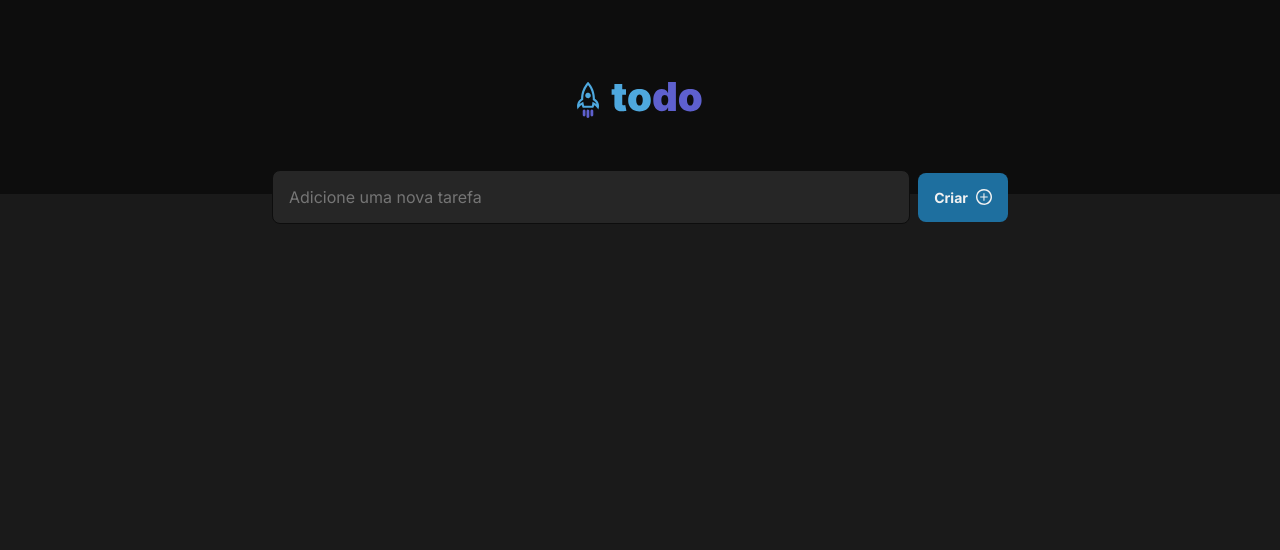
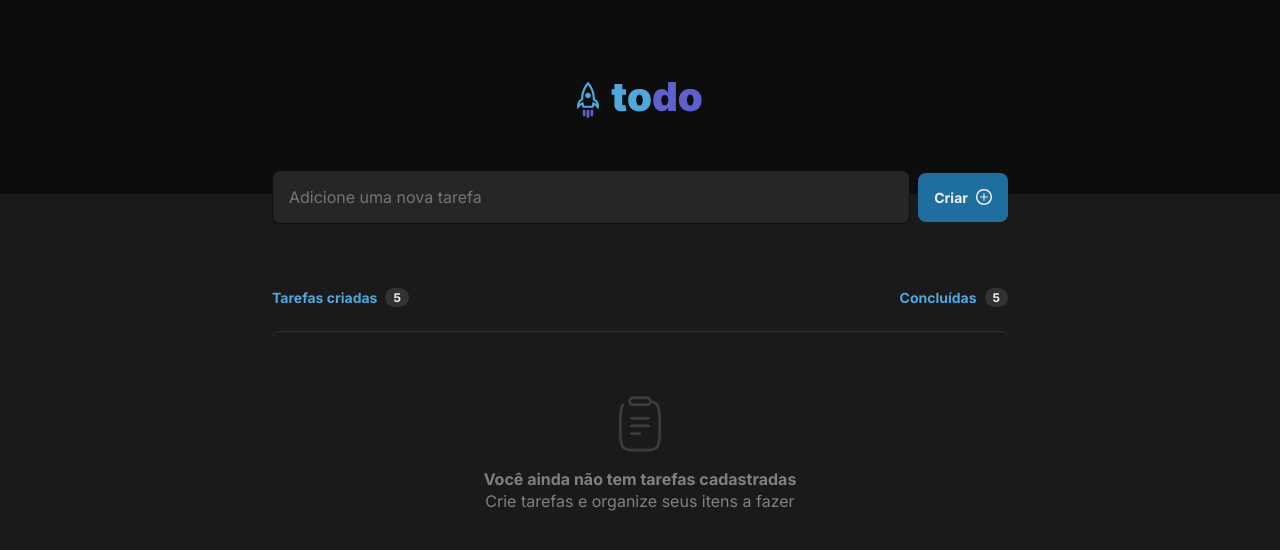
Before and after one commit to felipepleao/to-do-react, a React (Vite) app: page / in a window 1280 px wide. Shown: the top 550 px of the page. Built offline with nearby package versions, Linux system fonts and the light colour scheme.

Commit message:
Design estático finalizado

```diff
--- a/src/App.module.css
+++ b/src/App.module.css
@@ -6,3 +6,19 @@
   max-width: 73.6rem;
   margin: 0 auto;
 }
+
+.taskWrapper {
+  display: flex;
+  align-items: inter;
+  justify-content: space-between;
+  margin-top: 6.4rem;
+}
+
+.taskListWrapper {
+  height: 48rem;
+  overflow-y: auto;
+  margin-top: 2.4rem;
+  display: flex;
+  flex-direction: column;
+  row-gap: 1.2rem;
+}
--- a/src/App.tsx
+++ b/src/App.tsx
@@ -2,6 +2,9 @@ import "./global.css";
 import styles from "./App.module.css";
 import { Header } from "./components/Header";
 import { AddTask } from "./components/AddTask";
+import { TaskStatus } from "./components/TaskStatus";
+import { Task } from "./components/Task";
+import { EmptyList } from "./components/EmptyList";
 
 export function App() {
   return (
@@ -10,6 +13,15 @@ export function App() {
       <main className={styles.container}>
         <div className={styles.wrapper}>
           <AddTask />
+          <div className={styles.taskWrapper}>
+            <TaskStatus taskCondition="Tarefas criadas" taskCounter="5" />
+            <TaskStatus taskCondition="Concluídas" taskCounter="5" />
+          </div>
+
+          <div className={styles.taskListWrapper}>
+            <EmptyList />
+            {/* <Task taskDescription="Integer urna interdum massa libero auctor neque turpis turpis semper. Duis vel sed fames integer.qweqwe" /> */}
+          </div>
         </div>
       </main>
     </>
--- a/src/components/AddTask.module.css
+++ b/src/components/AddTask.module.css
@@ -8,7 +8,7 @@
   column-gap: 8px;
 }
 
-.form input, button {
+.form input, .form button {
   padding: 1.6rem;
   border-radius: 8px;
   color: var(--gray-100);
--- /dev/null
+++ b/src/components/EmptyList.module.css
@@ -0,0 +1,18 @@
+.emptyContainer {
+  border-top: 1px solid var(--gray-400);
+  border-radius: 8px;
+  padding: 6.4rem 2.4rem;
+  display: flex;
+  flex-direction: column;
+  align-items: center;
+  row-gap: 1.6rem;
+  text-align: center;
+}
+
+.emptyContainer h2 {
+  font-size: 1.6rem;
+  font-weight: 400;
+  color: var(--gray-300);
+  line-height: 22.4px;
+
+}
--- /dev/null
+++ b/src/components/EmptyList.tsx
@@ -0,0 +1,15 @@
+import styles from "./EmptyList.module.css";
+import Clipboard from "../assets/clipboard.svg"
+
+export function EmptyList() {
+  return (
+    <div className={styles.emptyContainer}>
+      <img src={Clipboard} />
+      <h2>
+        <strong>Você ainda não tem tarefas cadastradas</strong>
+        <br />
+        Crie tarefas e organize seus itens a fazer
+      </h2>
+    </div>
+  )
+}
--- /dev/null
+++ b/src/components/Task.module.css
@@ -0,0 +1,29 @@
+.taskContainer {
+  display: flex;
+  align-items: start;
+  justify-content: space-between;
+  column-gap: 1.2rem;
+  padding: 1.6rem;
+  background-color: var(--gray-500);
+  border-radius: 8px;
+  border: 1px solid var(--Gray-400, #333);
+}
+
+.taskContainer input {
+  display: inline-block;
+  margin-top: 3px;
+  background-color: red;
+}
+
+
+.taskContainer p {
+  font-size: 1.4rem;
+  color: var(--gray-100);
+}
+
+.taskContainer button {
+  border: none;
+  background: none;
+  cursor: pointer;
+  padding: 5px;
+}
--- /dev/null
+++ b/src/components/Task.tsx
@@ -0,0 +1,20 @@
+import styles from "./Task.module.css";
+import Trash from "../assets/trash.svg"
+
+interface TaskProps {
+  taskDescription: string;
+}
+
+export function Task({ taskDescription }: TaskProps) {
+  return (
+    <div className={styles.taskContainer}>
+      <input type="checkbox" name="checkbox" id="checkbox" />
+
+      <p>{taskDescription}</p>
+
+      <button>
+        <img src={Trash} alt="" />
+      </button>
+    </div>
+  );
+}
--- /dev/null
+++ b/src/components/TaskStatus.module.css
@@ -0,0 +1,20 @@
+.taskContainer {
+  display: flex;
+  align-items: center;
+  column-gap: 8px;
+}
+
+.taskContainer h3 {
+  font-size: 1.4rem;
+  font-weight: 700;
+  color: var(--blue-500);
+}
+
+.taskContainer p {
+  padding: 2px 8px;
+  border-radius: 999px;
+  font-size: 1.2rem;
+  font-weight: 700;
+  color: var(--gray-100);
+  background: var(--gray-400);
+}
--- /dev/null
+++ b/src/components/TaskStatus.tsx
@@ -0,0 +1,15 @@
+interface TaskClass {
+  taskCondition: string;
+  taskCounter: string;
+}
+
+import styles from "./TaskStatus.module.css";
+
+export function TaskStatus({ taskCondition, taskCounter }: TaskClass) {
+  return (
+    <div className={styles.taskContainer}>
+      <h3>{taskCondition}</h3>
+      <p>{taskCounter}</p>
+    </div>
+  );
+}
```
Also changed, not shown: src/assets/trash.svg (added).
